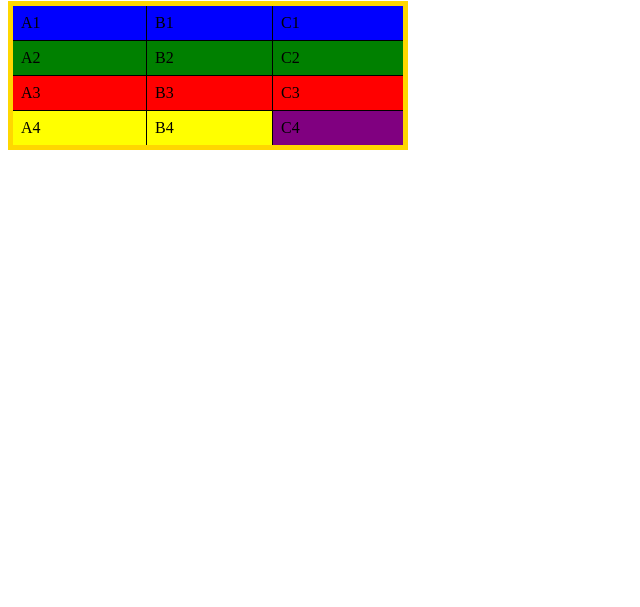
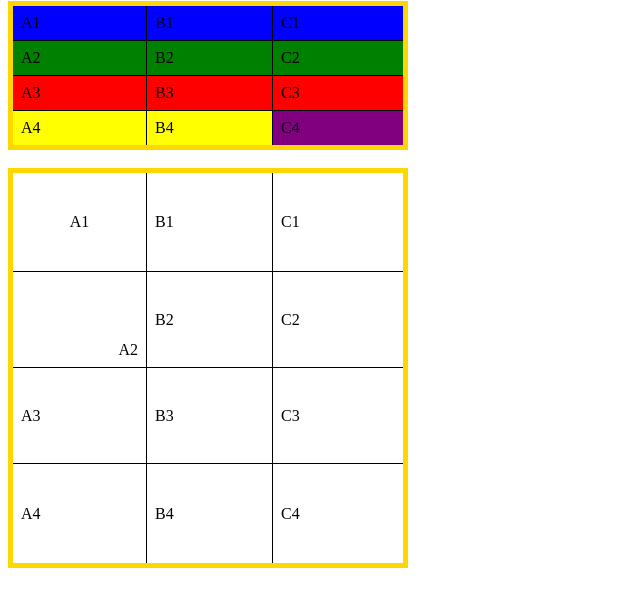
Before and after one commit to EduardoSousa10/curso-de-html-css-cev, a plain HTML site: page html-css/exx tabela/tabela001.html in a window 1280 px wide. Shown: the part 79-686 px from the top of the page, without its empty margins (0-640 px from the left). Drawn offline with Linux system fonts and the light colour scheme.

Commit message:
Atualização

```diff
--- a/html-css/exx tabela/tabela001.html
+++ b/html-css/exx tabela/tabela001.html
@@ -10,6 +10,10 @@
         width: 400px;
         border-collapse: collapse;
         border: 5px solid gold;
+    }
+    table.ex02{
+        height: 400px;
+        width: 400px;
     }
     tr.azul{
         background-color: blue;
@@ -26,6 +30,13 @@
     td{
         border: 1px solid black;
         padding: 8px;
+    }
+    #center{
+        text-align: center;
+    }
+    #alinhamento{
+        text-align: right;
+        vertical-align: bottom;
     }
     #roxo{
         background-color: purple;
@@ -65,6 +76,27 @@
             <td id="roxo">C4</td>
         </tr>
     </table>
+    <br>
 
+    <table class="ex02">
+        <tr>
+            <td id="center">A1</td>
+            <td>B1</td>
+            <td>C1</td>
+        </tr>
+        <tr>
+            <td id="alinhamento">A2</td>
+            <td>B2</td>
+            <td>C2</td>
+        </tr>
+        <tr>
+            <td>A3</td>
+            <td>B3</td>
+            <td>C3</td>
+        </tr>
+        <tr>
+            <td>A4</td>
+            <td>B4</td>
+            <td>C4</td>
 </body>
 </html>
```
